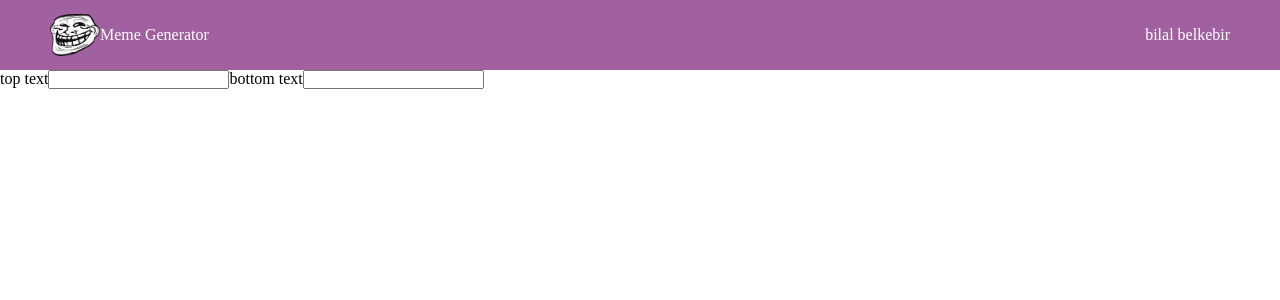
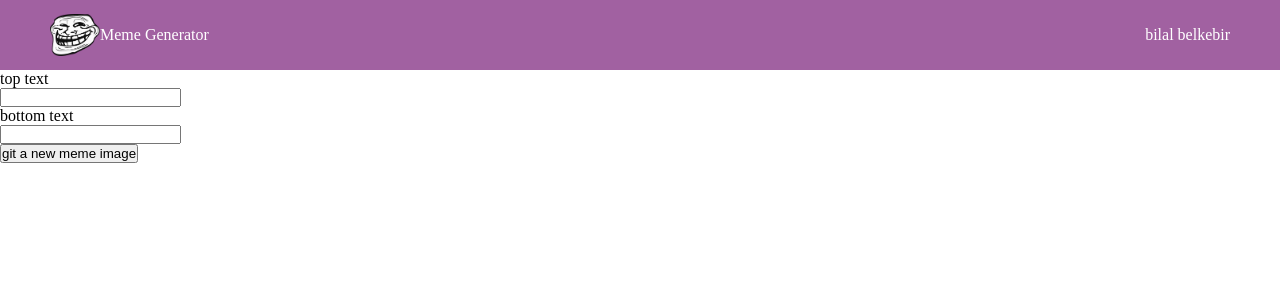
Before and after one commit to belkebirbilal/meme-generator, a React (Create React App) app: page / in a window 1280 px wide. Shown: the top 300 px of the page. Built offline with nearby package versions, Linux system fonts and the light colour scheme.

Commit message:
make some changes to the Meme component

```diff
--- a/src/components/Meme/Meme.js
+++ b/src/components/Meme/Meme.js
@@ -4,14 +4,17 @@ import "./Meme.css";
 function Meme() {
     return (
         <form>
-            <span>
-                <label for="">top text</label>
-                <input type='text' id="top-text" />
-            </span>
-            <span>
-                <label for="bottom-text">bottom text</label>
-                <input type='text' id='bottom=text' />
-            </span>
+            <div className='cont'>
+                <div>
+                    <label for="">top text</label><br />
+                    <input type='text' id="top-text" />
+                </div>
+                <div>
+                    <label for="bottom-text">bottom text</label><br />
+                    <input type='text' id='bottom=text' />
+                </div>
+            </div>
+            <input type='submit' id="submit" value="git a new meme image" />
         </form>
     )
 }
```
